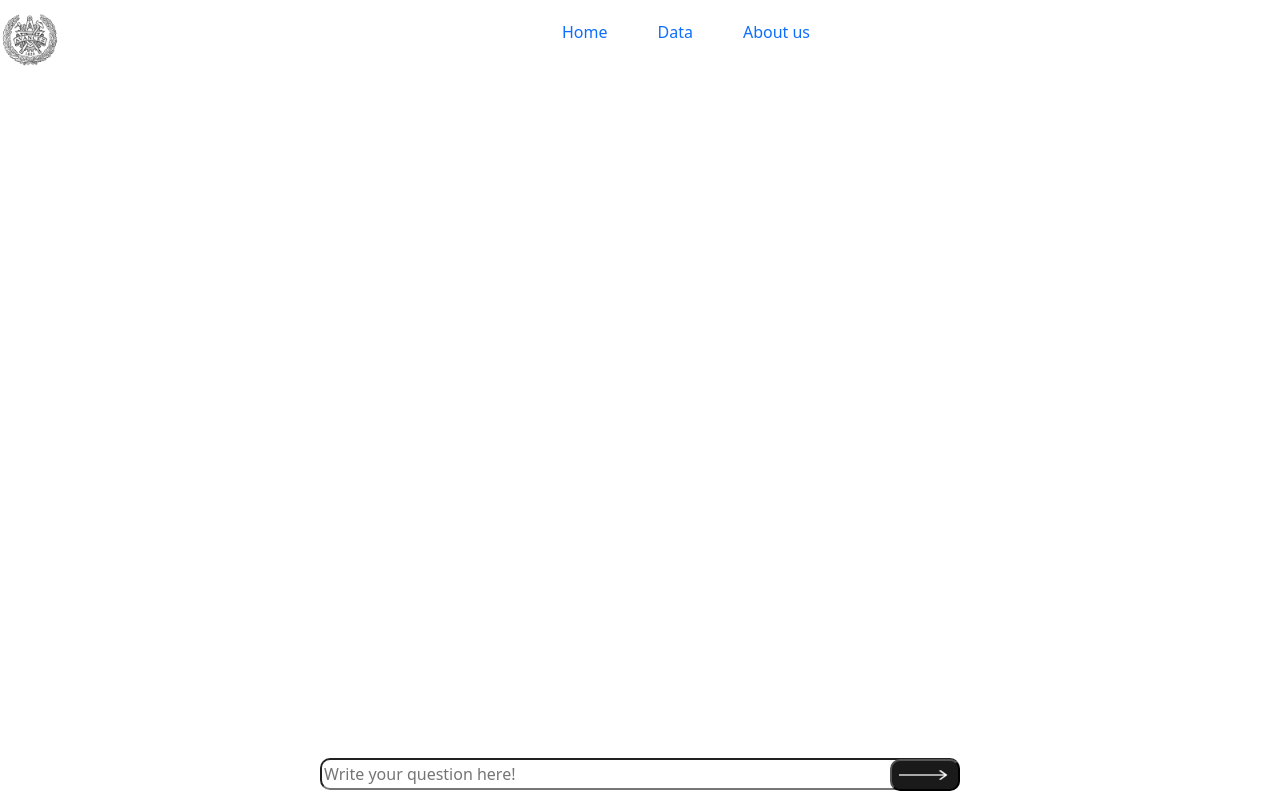
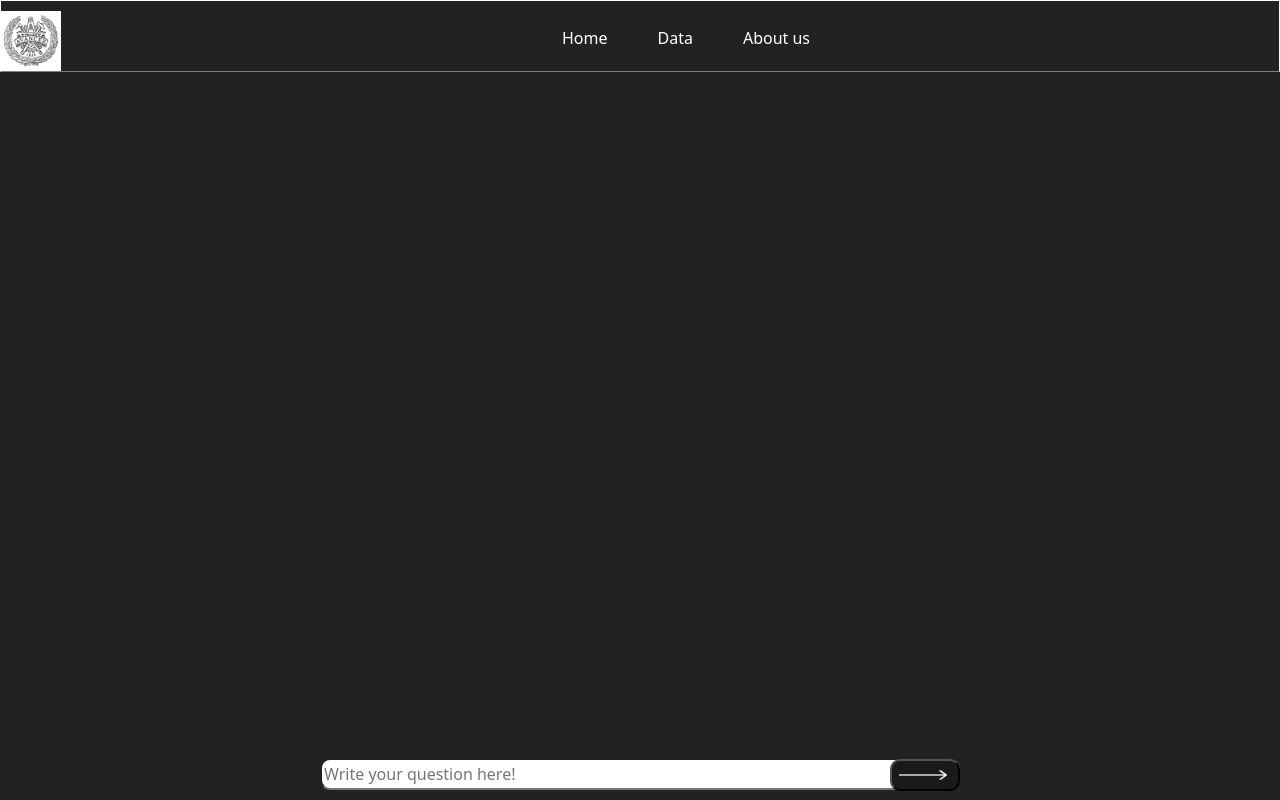
Before and after one commit to Sebbe213/Survey-of-CSE-Education-in-Sweden-and-parts-of-Europe, a React (Vite) app in the folder AI-model/client/: page / in a window 1280 px wide. Built offline with nearby package versions, Linux system fonts and the light colour scheme.

Commit message:
Made the answer window nicer looking. Made so that the input bar can not be spammed.

```diff
--- a/AI-model/client/src/header.css
+++ b/AI-model/client/src/header.css
@@ -1,5 +1,11 @@
 .header{
-   padding-top: 10px;
+    position: sticky;
+    padding-top: 10px;
+    align-items: center;
+    border-style: solid;
+    border-width: thin;
+    border-bottom-color: gray;
+
 }
 
 .nav-list{
@@ -11,6 +17,12 @@
     width: 100%;
     padding-top: 10px;
     display: flex;
+
+}
+
+.list-item:hover{
+
+    box-shadow: 2px 2px 2px #ffffff;
 }
 
 .logo-chalmers{
--- a/AI-model/client/src/header.tsx
+++ b/AI-model/client/src/header.tsx
@@ -7,10 +7,10 @@ function Header(){
         <nav className='header d-flex'>
             <Link to='/' ><img src={logo} className='logo-chalmers' alt='Home button'/></Link>
             <div className='nav-content justify-content-center'>
-                <ul className='nav-list d-flex justify-content-center'>
-                    <li><Link to="/" style={{ textDecoration: 'none' }}>Home</Link></li>
-                    <li><Link to="/Data" style={{ textDecoration: 'none' }}>Data</Link></li>
-                    <li><Link to="/About us" style={{ textDecoration: 'none' }} >About us</Link></li>
+                <ul className='nav-list d-flex justify-content-center' >
+                    <li className='list-item'><Link to="/" style={{ textDecoration: 'none' , color:"white" }}>Home</Link></li>
+                    <li className='list-item'><Link to="/Data" style={{ textDecoration: 'none' , color:"white" }}>Data</Link></li>
+                    <li className='list-item'><Link to="/About us" style= {{ textDecoration: 'none' , color:"white" }} >About us</Link></li>
                 </ul>
             </div>
         </nav>
--- a/AI-model/client/src/mainpage.css
+++ b/AI-model/client/src/mainpage.css
@@ -28,5 +28,18 @@
 
 .answer-area{
     display: flex;
+    margin-top: 5%;
+    width: 100%;
 
 }
+
+body {
+    background-color: #222222;
+    margin: 0;
+    padding: 0;
+    color: white;
+}
+
+.answer{
+    padding-top: 10%;
+}
--- a/AI-model/client/src/mainpage.tsx
+++ b/AI-model/client/src/mainpage.tsx
@@ -1,32 +1,47 @@
 import Header from './header';
 import {useState} from "react";
 import './mainpage.css'
+import Questionmodal from './question'
 import arrowIcon from './assets/arrow 1 (1).png';
+//TODO:
+//      - Fix the header so that it has a border
+//      - Fix the input bar so that it looks better
+//       - Fix the answer box so that it looks better
+function Mainpage() {
+    const [question, setQuestion] = useState<string>();
+    const [answer, setAnswer] = useState<string>();
+    const [list, setlist] = useState<{ question: JSX.Element; answer: JSX.Element }[]>([]);
 
-function Mainpage(){
-    const [question,setQuestion] = useState<string>();
-    const [answer,setAnswer] = useState<string>();
-    const [list , setlist] = useState<JSX.Element[]>([]);
-
-    function Promptlist(){
-        setlist(prevList => [...prevList, <p>Question: {question}</p>, <p> Answer: {answer}</p>]);
+    function Promptlist() {
+        setlist((prevList: any) => [...prevList,
+            {question: <Questionmodal question={question}/>, answer: <p className='answer'>Answer: {answer}</p>}])
+        setQuestion('')
 
     }
-
-    //Make question and answer two separate fields (components). These are then added to a list when a button is pressed and later displayed.
-    return(
-            <div>
-                <Header/>
-                <div className='answer-area justify-content-center '>
-                    <ul  style={{ listStyle: 'none' }}>
-                        {list.map( (item,index)  => (<li key={index}>{item}</li>))}
+    function Getanswerbutton(){
+        if(question === undefined || question === ''){
+            return(<button className='prompt-button' ><img className='arrow' src={arrowIcon} alt='submit answer button'/></button>)
+        }
+        return(
+            <button className='prompt-button' onClick={Promptlist}><img className='arrow' src={arrowIcon} alt='submit answer button'/></button>
+        )
+    }
+    return (
+        <body>
+        <Header/>
+            <div className='answer-area  justify-content-center align-items-center'>
+                <ul style={{listStyle: 'none'}}>
+                    {list.map((item,index)  => (<li key={index}> {item.question}
+                        {item.answer} <hr/> </li> ))}
                     </ul>
                 </div>
                 <div className='d-flex justify-content-center '>
                     <input className='input-bar' placeholder='Write your question here!' value={question} onChange={(e) => setQuestion(e.target.value) }/>
-                    <button className='prompt-button' onClick={Promptlist}><img className='arrow' src={arrowIcon} alt='submit answer button'/></button>
+                    <Getanswerbutton/>
                 </div>
-            </div>
+        </body>
+
+
 
 
     )
--- /dev/null
+++ b/AI-model/client/src/question.css
@@ -0,0 +1,14 @@
+.questionmodal{
+    display: flex;
+    background-color: blueviolet;
+    border-radius: 10px 10px 10px 10px;
+    box-shadow: 2px 2px 5px gray;
+    width: fit-content;
+    height: fit-content;
+    font-size: small;
+    padding: 5%;
+}
+
+.question{
+
+}
--- /dev/null
+++ b/AI-model/client/src/question.tsx
@@ -0,0 +1,14 @@
+import './question.css'
+
+
+
+function Questionmodal({ question }: { question: string | undefined }) {
+    return (
+        <div className='questionmodal  align-items-center'>
+            <p className='question'>{question}</p>
+        </div>
+
+    )
+}
+
+export default Questionmodal;
```
